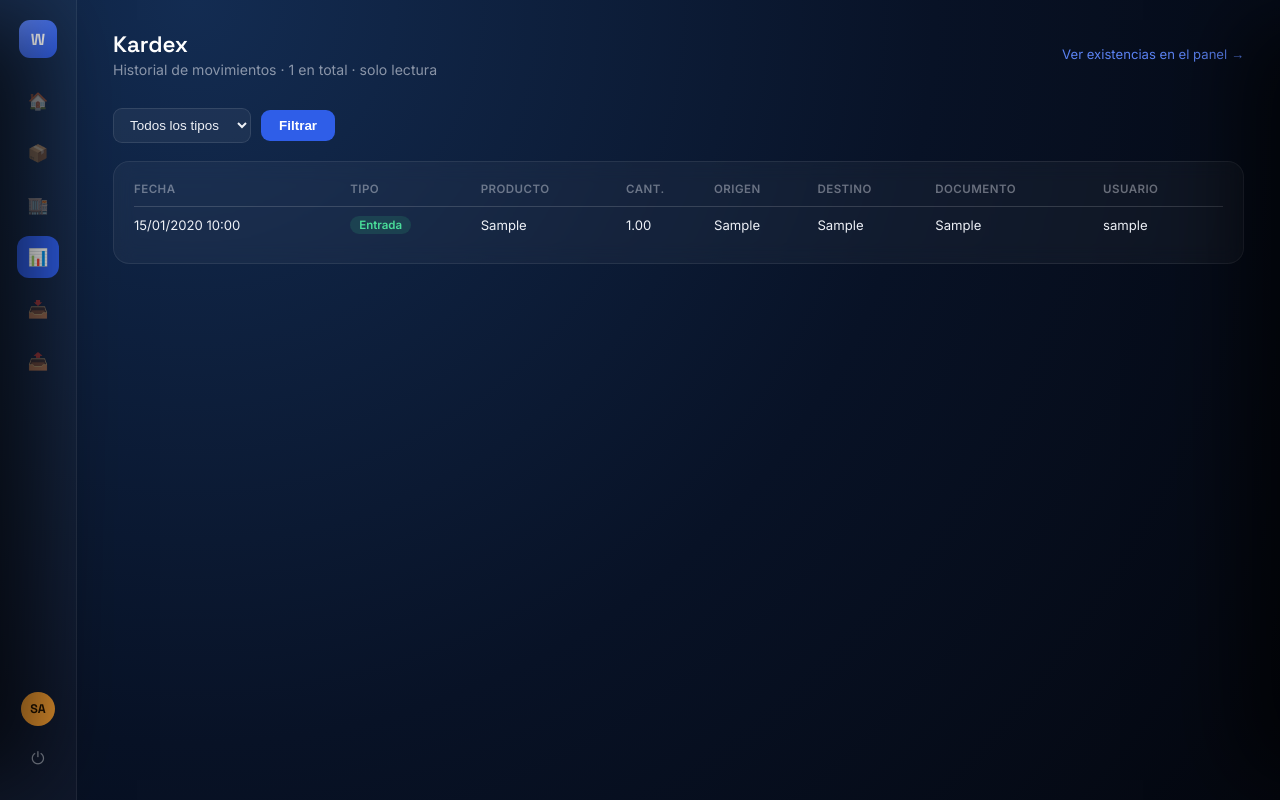
After one commit to lyt27771-create/LogiApp, a Django app: page /inventario/ in a window 1280 px wide. The commit adds this page. Run offline with Django 5.2, Linux system fonts and the light colour scheme; a user stored in the database is signed in; tables that the repository leaves empty hold one stand-in row (values such as "Sample post").

Commit message:
feat(inventario): kardex en pantalla, de solo lectura, con filtro por tipo
Agrega MovimientoListView (permiso inventario.view_movimiento). No
expone accion de crear/editar: los movimientos solo nacen de
services.py, igual que en el admin (donde ya estaba bloqueado).

Co-Authored-By: Claude Sonnet 5 <noreply@anthropic.com>

```diff
--- /dev/null
+++ b/apps/inventario/urls.py
@@ -0,0 +1,9 @@
+from django.urls import path
+
+from apps.inventario.views import MovimientoListView
+
+app_name = "inventario"
+
+urlpatterns = [
+    path("", MovimientoListView.as_view(), name="listado"),
+]
--- a/apps/inventario/views.py
+++ b/apps/inventario/views.py
@@ -1,3 +1,29 @@
-from django.shortcuts import render
+from django.contrib.auth.mixins import LoginRequiredMixin, PermissionRequiredMixin
+from django.views.generic import ListView
 
-# Create your views here.
+from apps.inventario.models import Movimiento
+
+
+class MovimientoListView(LoginRequiredMixin, PermissionRequiredMixin, ListView):
+    """El kardex: listado de solo lectura, nunca se edita ni se borra desde pantalla."""
+
+    model = Movimiento
+    template_name = "inventario/listado.html"
+    context_object_name = "movimientos"
+    paginate_by = 15
+    permission_required = "inventario.view_movimiento"
+
+    def get_queryset(self):
+        qs = Movimiento.objects.select_related(
+            "producto", "ubicacion_origen", "ubicacion_destino", "usuario"
+        ).order_by("-creado_en")
+        tipo = self.request.GET.get("tipo", "").strip()
+        if tipo:
+            qs = qs.filter(tipo=tipo)
+        return qs
+
+    def get_context_data(self, **kwargs):
+        context = super().get_context_data(**kwargs)
+        context["tipos"] = Movimiento.TipoMovimiento.choices
+        context["tipo_actual"] = self.request.GET.get("tipo", "")
+        return context
--- a/config/urls.py
+++ b/config/urls.py
@@ -24,4 +24,5 @@ urlpatterns = [
     path('', include('apps.core.urls')),
     path('catalogo/', include('apps.catalogo.urls')),
     path('almacen/', include('apps.almacen.urls')),
+    path('inventario/', include('apps.inventario.urls')),
 ]
--- a/templates/base.html
+++ b/templates/base.html
@@ -17,7 +17,7 @@
         <a href="{% url 'dashboard' %}" class="nav-icon{% if request.resolver_match.url_name == 'dashboard' %} active{% endif %}" title="Tablero">🏠</a>
         <a href="{% url 'catalogo:listado' %}" class="nav-icon{% if request.resolver_match.app_name == 'catalogo' %} active{% endif %}" title="Catálogo">📦</a>
         <a href="{% url 'almacen:listado' %}" class="nav-icon{% if request.resolver_match.app_name == 'almacen' %} active{% endif %}" title="Almacén">🏬</a>
-        <a href="/admin/inventario/existencia/" class="nav-icon" title="Inventario">📊</a>
+        <a href="{% url 'inventario:listado' %}" class="nav-icon{% if request.resolver_match.app_name == 'inventario' %} active{% endif %}" title="Inventario">📊</a>
         <a href="/admin/recepcion/ordenrecepcion/" class="nav-icon" title="Recepción">📥</a>
         <a href="/admin/despacho/pedido/" class="nav-icon" title="Despacho">📤</a>
       </div>
--- /dev/null
+++ b/templates/inventario/listado.html
@@ -0,0 +1,64 @@
+{% extends "base.html" %}
+
+{% block title %}Inventario · WMS UPEC{% endblock %}
+
+{% block content %}
+  <div class="app-topbar">
+    <div>
+      <h1>Kardex</h1>
+      <p class="lead-sub">Historial de movimientos · {{ page_obj.paginator.count }} en total · solo lectura</p>
+    </div>
+    <a href="/admin/inventario/existencia/" class="admin-link">Ver existencias en el panel →</a>
+  </div>
+
+  <form class="filter-bar" method="get">
+    <select name="tipo">
+      <option value="">Todos los tipos</option>
+      {% for valor, etiqueta in tipos %}
+        <option value="{{ valor }}" {% if tipo_actual == valor %}selected{% endif %}>{{ etiqueta }}</option>
+      {% endfor %}
+    </select>
+    <button type="submit" class="btn-filter">Filtrar</button>
+  </form>
+
+  <div class="panel-dark">
+    {% if movimientos %}
+      <table class="activity-table">
+        <thead>
+          <tr>
+            <th>Fecha</th><th>Tipo</th><th>Producto</th><th>Cant.</th>
+            <th>Origen</th><th>Destino</th><th>Documento</th><th>Usuario</th>
+          </tr>
+        </thead>
+        <tbody>
+          {% for mov in movimientos %}
+            <tr>
+              <td>{{ mov.creado_en|date:"d/m/Y H:i" }}</td>
+              <td><span class="tag tag-{{ mov.tipo|lower }}">{{ mov.get_tipo_display }}</span></td>
+              <td>{{ mov.producto.sku }}</td>
+              <td>{{ mov.cantidad }}</td>
+              <td>{{ mov.ubicacion_origen.codigo|default:"—" }}</td>
+              <td>{{ mov.ubicacion_destino.codigo|default:"—" }}</td>
+              <td>{{ mov.documento_referencia|default:"—" }}</td>
+              <td>{{ mov.usuario.username }}</td>
+            </tr>
+          {% endfor %}
+        </tbody>
+      </table>
+
+      {% if page_obj.has_other_pages %}
+        <div class="pagination">
+          {% if page_obj.has_previous %}
+            <a href="?page={{ page_obj.previous_page_number }}{% if tipo_actual %}&tipo={{ tipo_actual }}{% endif %}">← Anterior</a>
+          {% endif %}
+          <span class="pagination-current">Página {{ page_obj.number }} de {{ page_obj.paginator.num_pages }}</span>
+          {% if page_obj.has_next %}
+            <a href="?page={{ page_obj.next_page_number }}{% if tipo_actual %}&tipo={{ tipo_actual }}{% endif %}">Siguiente →</a>
+          {% endif %}
+        </div>
+      {% endif %}
+    {% else %}
+      <p class="empty-hint">Todavía no hay movimientos registrados.</p>
+    {% endif %}
+  </div>
+{% endblock %}
```
